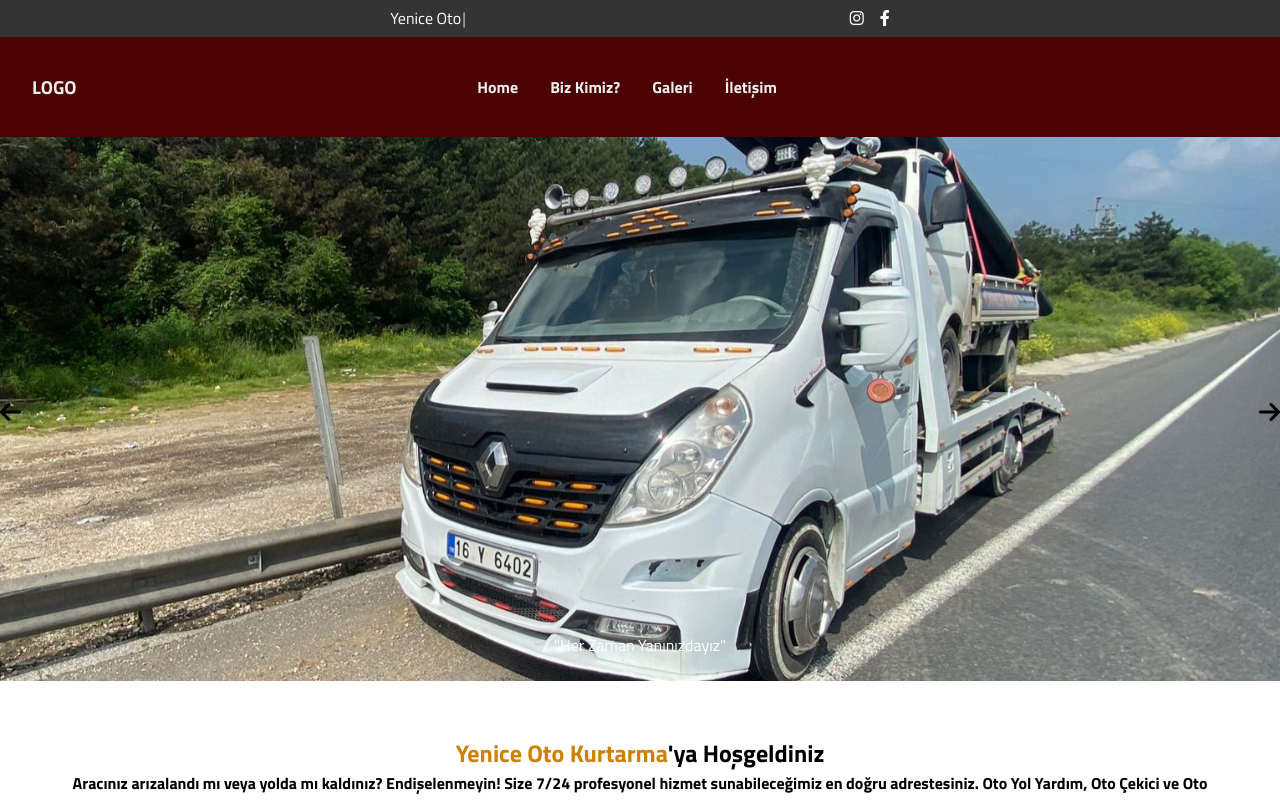
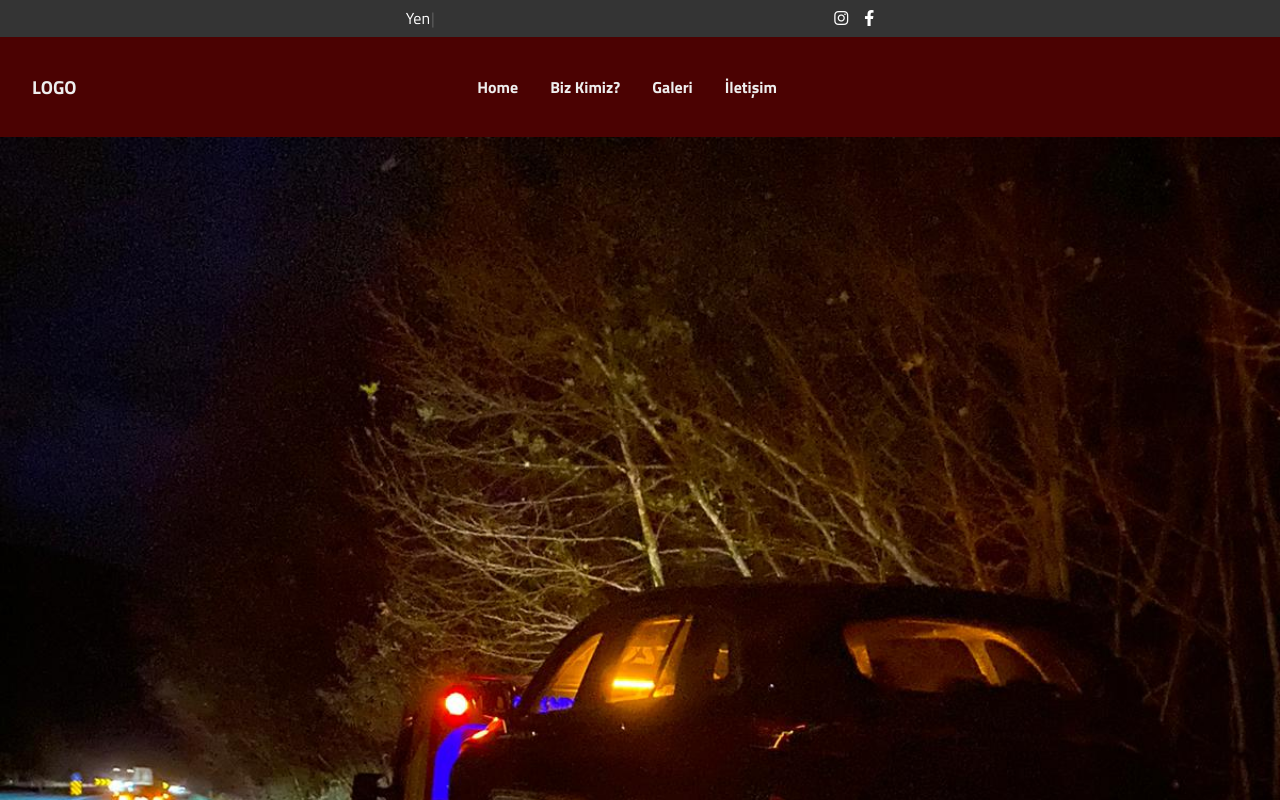
Before and after one commit to muratilhan/otokurtarma, a React (Create React App) app: page / in a window 1280 px wide. Shown: the top 800 px of the page. Built offline with nearby package versions, Linux system fonts and the light colour scheme.

Commit message:
better performance v1

```diff
--- a/public/index.html
+++ b/public/index.html
@@ -25,7 +25,6 @@
       work correctly both with client-side routing and a non-root public URL.
       Learn how to configure a non-root public URL by running `npm run build`.
     -->
-    <link rel="stylesheet" href="https://unpkg.com/leaflet@1.9.4/dist/leaflet.css" integrity="sha256-p4NxAoJBhIIN+hmNHrzRCf9tD/miZyoHS5obTRR9BMY=" crossorigin="" />
 
     <title>Oto Kurtarma</title>
   </head>
@@ -42,7 +41,6 @@
       To begin the development, run `npm start` or `yarn start`.
       To create a production bundle, use `npm run build` or `yarn build`.
     -->
-    <script src="https://unpkg.com/leaflet@1.9.4/dist/leaflet.js" integrity="sha256-20nQCchB9co0qIjJZRGuk2/Z9VM+kNiyxNV1lvTlZBo=" crossorigin=""></script>
 
   </body>
 </html>
--- a/src/components/homePages/slider/Slider.jsx
+++ b/src/components/homePages/slider/Slider.jsx
@@ -33,19 +33,19 @@ function Slider() {
     const sliderPosts = [
         {
             id:"1",
-            img:width > 768 ? res4 : res1,
+            img:res1,
             title:"asdas",
             description:"asdasd"
         },
         {
           id:"1",
-          img:width > 768 ? res5 : res1,
+          img:res2,
           title:"asdas",
           description:"asdasd"
         },
         {
           id:"1",
-          img:width > 768 ? res6 : res1,
+          img:res3,
           title:"asdas",
           description:"asdasd"
         },
```
